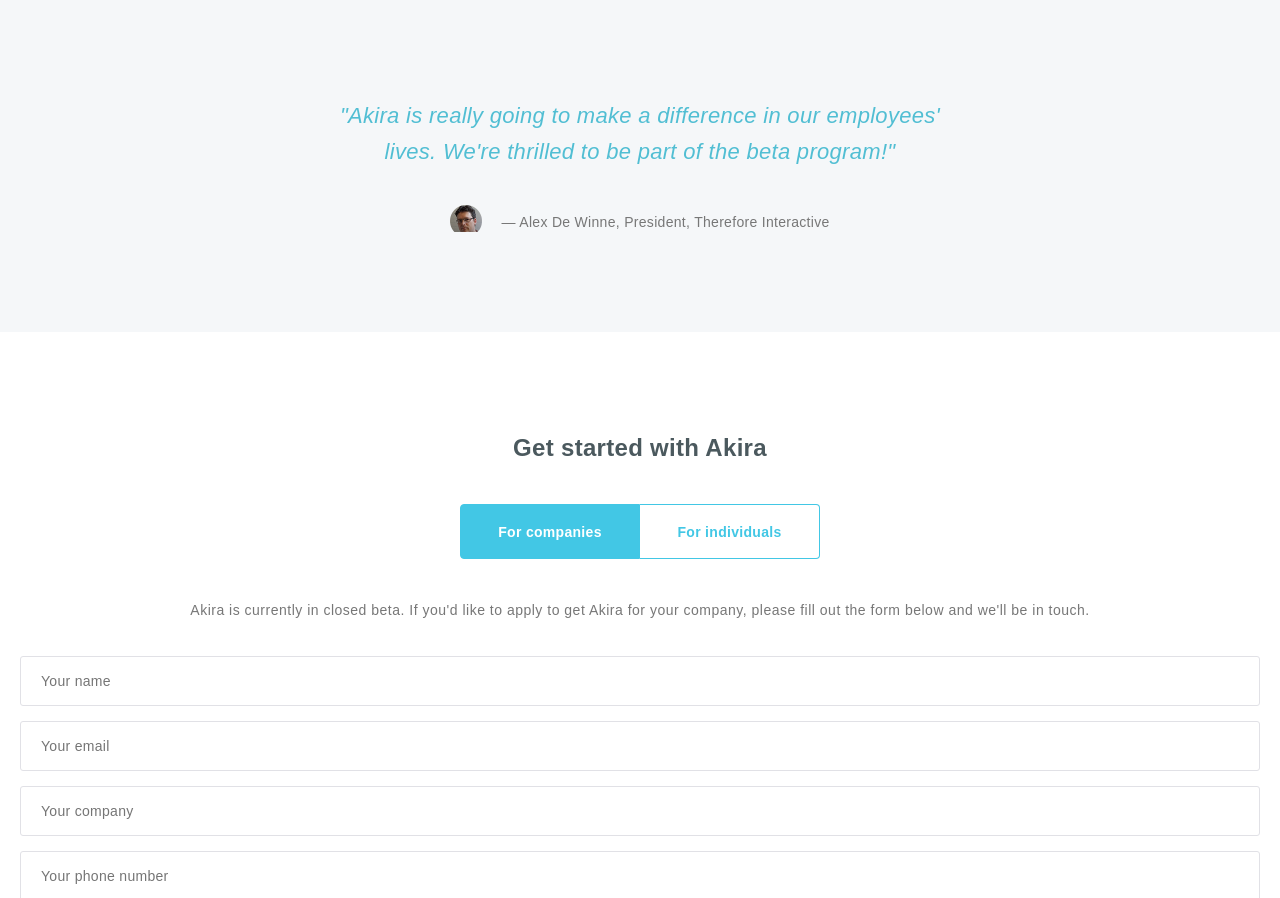
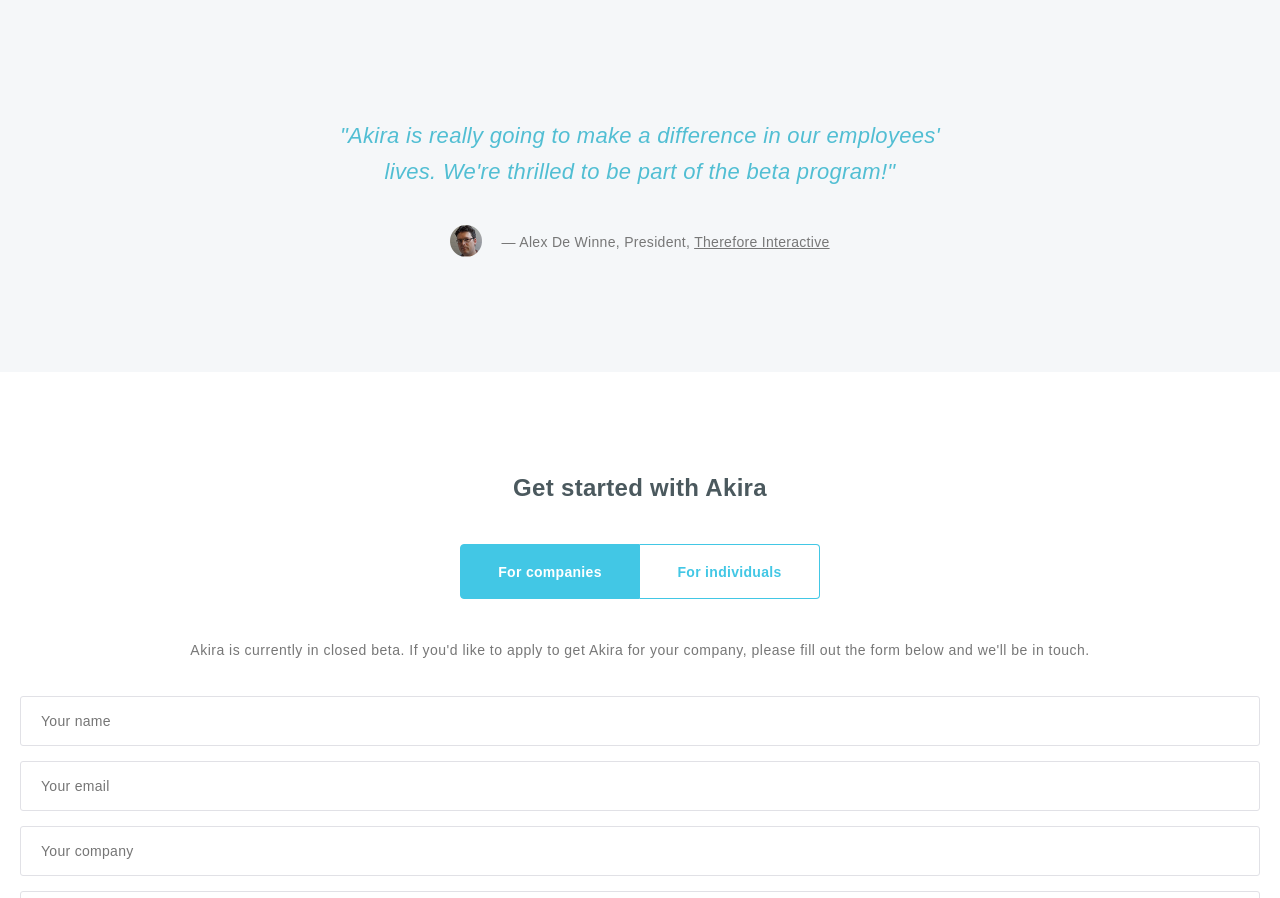
Before and after one commit to d9su/akira.md, a website: page src/index.html in a window 1280 px wide. Shown: the part 3187-4085 px from the top of the page. Drawn offline with nearby package versions, Linux system fonts and the light colour scheme; files that its build step writes are made by us from their sources; a script that the page names is missing.

Commit message:
Added link to quotes.

```diff
--- a/src/index.html
+++ b/src/index.html
@@ -108,7 +108,7 @@
                         "Akira is really going to make a difference in our employees' lives. We're thrilled to be part of the beta program!"
                     </p>
                     <span class="-alex-de-winne">
-                        &mdash; Alex De Winne, President, <a src="http://therefore.ca/">Therefore Interactive</a>
+                        &mdash; Alex De Winne, President, <a href="http://therefore.ca/" target="_blank">Therefore Interactive</a>
                     </span>
                 </li>
             </ul>
--- a/src/less/index.less
+++ b/src/less/index.less
@@ -459,7 +459,7 @@
     ._quotes {
         list-style: none;
         margin: 0;
-        padding: 0;
+        padding: 20px 0;
         position: relative;
         width: 100%;
         overflow: hidden;
```
Also changed, not shown: src/about.html (+1 -1 lines).
